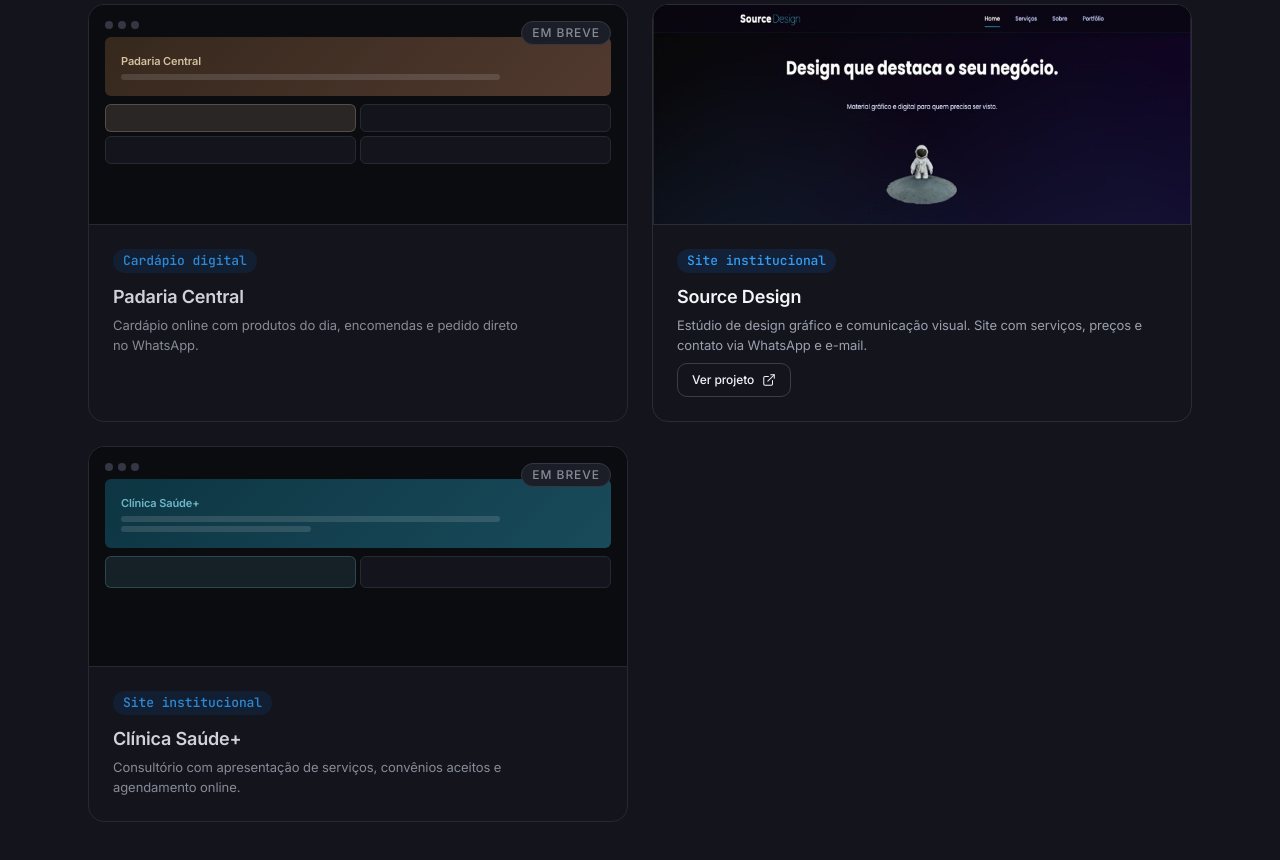
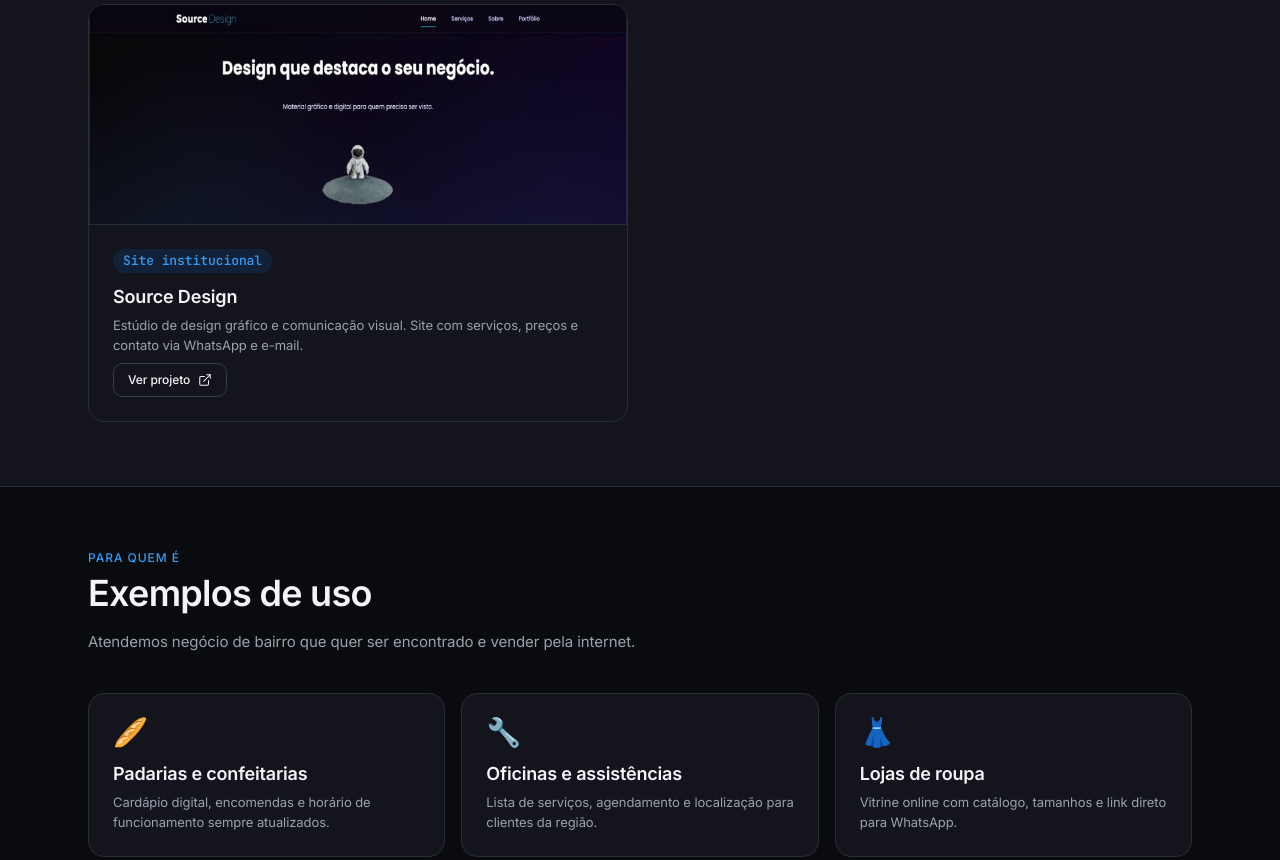
Before and after one commit to RodoxCB/vitrine-digital, a plain HTML site: page index.html in a window 1280 px wide. Shown: the part 3892-4752 px from the top of the page. Drawn offline with Linux system fonts and the light colour scheme.

Commit message:
Remove mocks do portfólio e mantém só projetos reais.
Retira Padaria Central e Clínica Saúde+, deixando Garage 910, CT Michel Mendes e Source Design.

Co-authored-by: Cursor <cursoragent@cursor.com>

```diff
--- a/index.html
+++ b/index.html
@@ -371,33 +371,6 @@
             </div>
           </article>
 
-          <!-- Mock — Padaria -->
-          <article class="portfolio-card card portfolio-card--soon">
-            <div class="portfolio-card__preview portfolio-card__preview--static" aria-hidden="true">
-              <div class="portfolio-mock portfolio-mock--bakery">
-                <div class="portfolio-mock__chrome">
-                  <span></span><span></span><span></span>
-                </div>
-                <div class="portfolio-mock__hero portfolio-mock__hero--bakery">
-                  <span class="portfolio-mock__brand">Padaria Central</span>
-                  <span class="portfolio-mock__line portfolio-mock__line--wide"></span>
-                </div>
-                <div class="portfolio-mock__grid">
-                  <span class="portfolio-mock__cell"></span>
-                  <span class="portfolio-mock__cell"></span>
-                  <span class="portfolio-mock__cell"></span>
-                  <span class="portfolio-mock__cell"></span>
-                </div>
-              </div>
-              <span class="portfolio-card__soon label-sm">Em breve</span>
-            </div>
-            <div class="portfolio-card__body">
-              <span class="chip">Cardápio digital</span>
-              <h3 class="title-md">Padaria Central</h3>
-              <p class="body-sm">Cardápio online com produtos do dia, encomendas e pedido direto no WhatsApp.</p>
-            </div>
-          </article>
-
           <!-- Source Design — projeto real -->
           <article class="portfolio-card card">
             <a href="https://sourcedesign.com.br/" class="portfolio-card__preview" target="_blank" rel="noopener noreferrer" aria-label="Ver projeto Source Design">
@@ -411,32 +384,6 @@
                 Ver projeto
                 <svg width="14" height="14" viewBox="0 0 24 24" fill="none" stroke="currentColor" stroke-width="1.75" stroke-linecap="round" stroke-linejoin="round" aria-hidden="true"><path d="M15 3h6v6"/><path d="M10 14 21 3"/><path d="M18 13v6a2 2 0 0 1-2 2H5a2 2 0 0 1-2-2V8a2 2 0 0 1 2-2h6"/></svg>
               </a>
-            </div>
-          </article>
-
-          <!-- Mock — Clínica -->
-          <article class="portfolio-card card portfolio-card--soon">
-            <div class="portfolio-card__preview portfolio-card__preview--static" aria-hidden="true">
-              <div class="portfolio-mock portfolio-mock--clinic">
-                <div class="portfolio-mock__chrome">
-                  <span></span><span></span><span></span>
-                </div>
-                <div class="portfolio-mock__hero portfolio-mock__hero--clinic">
-                  <span class="portfolio-mock__brand">Clínica Saúde+</span>
-                  <span class="portfolio-mock__line portfolio-mock__line--wide"></span>
-                  <span class="portfolio-mock__line portfolio-mock__line--short"></span>
-                </div>
-                <div class="portfolio-mock__stats">
-                  <span class="portfolio-mock__stat"></span>
-                  <span class="portfolio-mock__stat"></span>
-                </div>
-              </div>
-              <span class="portfolio-card__soon label-sm">Em breve</span>
-            </div>
-            <div class="portfolio-card__body">
-              <span class="chip">Site institucional</span>
-              <h3 class="title-md">Clínica Saúde+</h3>
-              <p class="body-sm">Consultório com apresentação de serviços, convênios aceitos e agendamento online.</p>
             </div>
           </article>
         </div>
```
